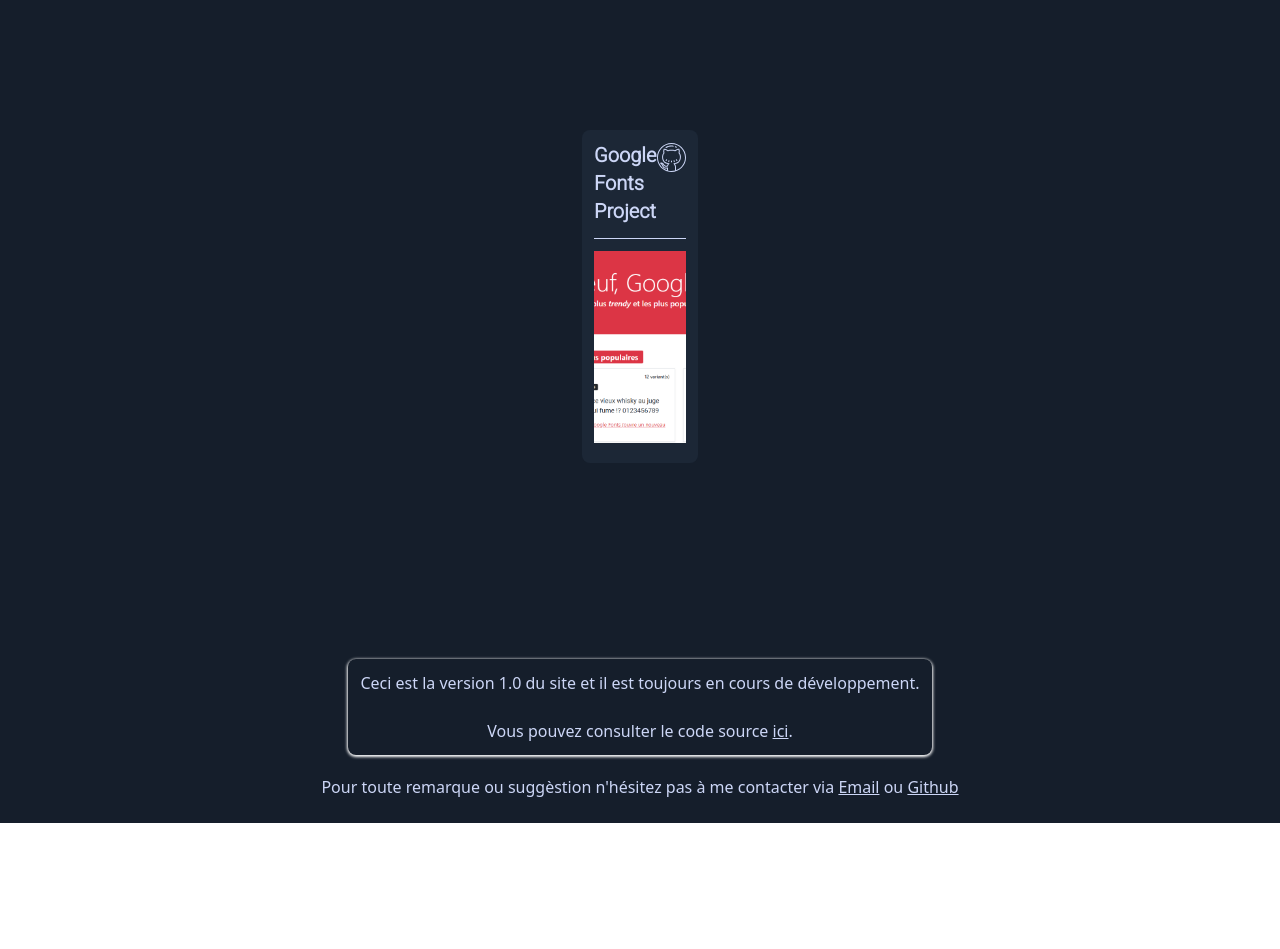
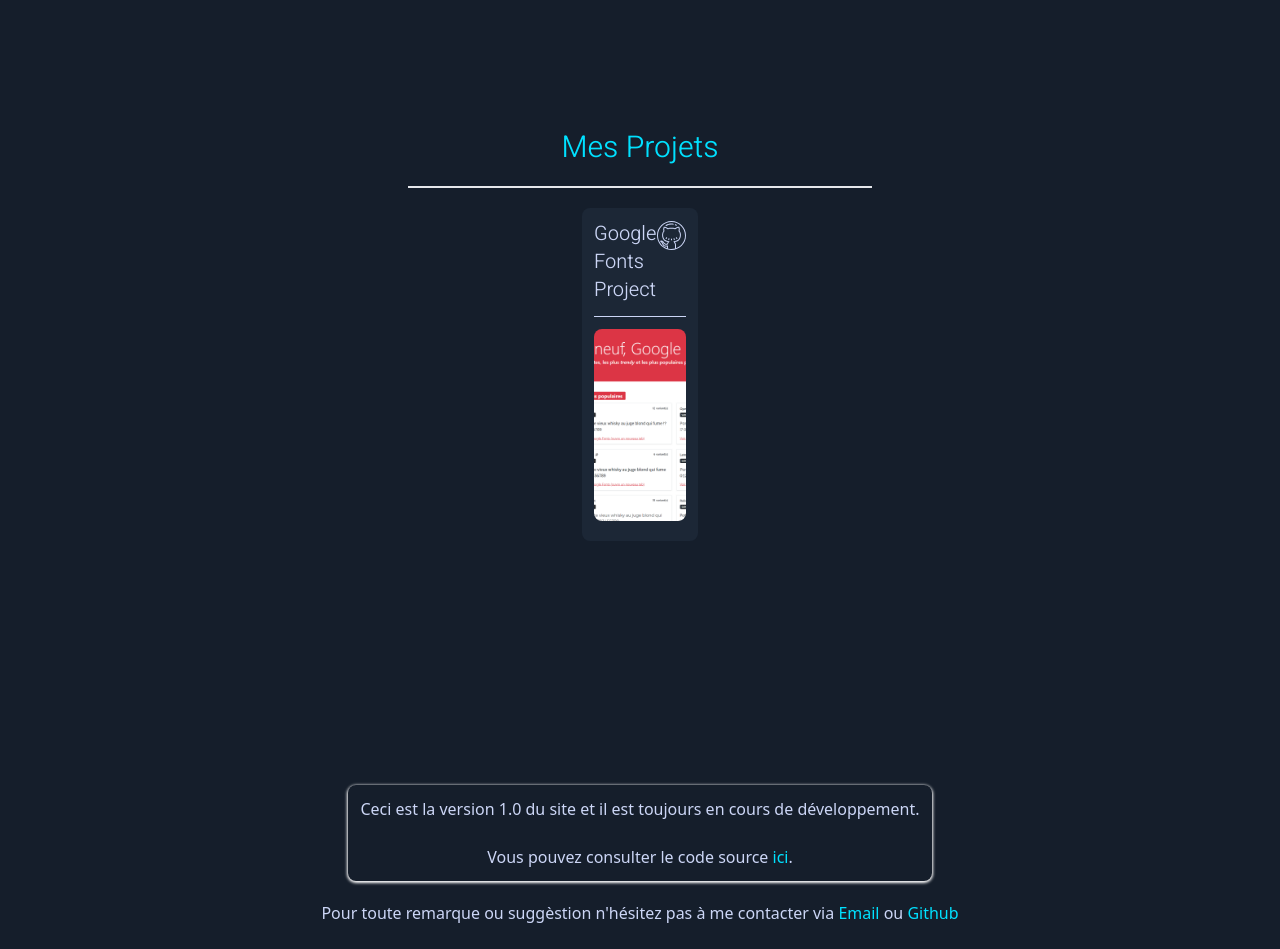
Before and after one commit to Gregory-Alexis/MyPortfolio, a React (Create React App) app: page / in a window 1280 px wide. Shown: the part 2360-3309 px from the top of the page. Before the commit the page ends 3183 px from the top, so only its background shows below. Built offline with nearby package versions, Linux system fonts and the light colour scheme.

Commit message:
in progress

```diff
--- a/src/App.js
+++ b/src/App.js
@@ -30,7 +30,7 @@
 	}, [])
 
 	return (
-		<section>
+		<section className="p-6" style={{ backgroundColor: "#151E2B" }}>
 			<div className="fixed w-full z-30 backdrop-filter backdrop-blur ">
 				<Header
 					handleToggleButton={handleToggleButton}
--- a/src/components/Footer.js
+++ b/src/components/Footer.js
@@ -1,9 +1,6 @@
 const Footer = () => {
 	return (
-		<footer
-			className="text-center text-sm md:text-base p-6 text-grey"
-			style={{ backgroundColor: "#151E2B" }}
-		>
+		<footer className="pt-24 text-center text-sm md:text-base  text-grey">
 			<div className="shadow-white p-3 rounded-lg inline-block mb-5">
 				<p>
 					Ceci est la version 1.0 du site et il est toujours en cours de
@@ -14,7 +11,8 @@
 					Vous pouvez consulter le code source{" "}
 					<a
 						href="https://github.com/Westindiess/MyPortfolio"
-						className="underline hover:text-blue-300"
+						// "underlinelink" voir fichier app.css
+						className="text-lightblue underlinelink"
 						rel="noopener noreferrer"
 						target="_blank"
 					>
@@ -28,7 +26,7 @@
 				Pour toute remarque ou suggèstion n'hésitez pas à me contacter via{" "}
 				<a
 					href="mailto:gregoryalexis.dev@gmail.com"
-					className="underline hover:text-blue-300"
+					className="text-lightblue underlinelink"
 					rel="noopener noreferrer"
 					target="_blank"
 				>
@@ -37,7 +35,7 @@
 				ou{" "}
 				<a
 					href="https://github.com/Westindiess"
-					className="underline hover:text-blue-300"
+					className="text-lightblue underlinelink"
 					rel="noopener noreferrer"
 					target="_blank"
 				>
--- a/src/components/Main.js
+++ b/src/components/Main.js
@@ -4,10 +4,7 @@
 
 const Main = () => {
 	return (
-		<section
-			style={{ backgroundColor: "#151E2B" }}
-			className="max-w-screen p-6"
-		>
+		<section>
 			<Intro />
 			<Infos />
 			<Projets />
--- a/src/components/ToggleNavbar.js
+++ b/src/components/ToggleNavbar.js
@@ -6,12 +6,12 @@
 			className="fixed right-0 top-0 flex h-screen items-center w-64 z-10 animate-right-to-left"
 			style={{ color: "#ccd6f6", backgroundColor: "#151E2B" }}
 		>
-			<ul className=" flex flex-col mt-2  md:flex-row text-2xl  w-screen">
+			<ul className="flex flex-col mt-2 text-2xl w-screen  md:flex-row">
 				<div
 					// "green-bg-link" le style des liens (Acceuil, Infos, Projet, Exp)  sur petit écran (voir fichier index.css)
 					className="blue-bg-link "
 				>
-					<li className=" my-5 md:mr-4 " onClick={handleToggleButton}>
+					<li className="my-5 md:mr-4 " onClick={handleToggleButton}>
 						<a href="#intro">Acceuil</a>
 					</li>
 				</div>
--- a/src/components/pages/Infos.js
+++ b/src/components/pages/Infos.js
@@ -10,7 +10,7 @@
 			}}
 		>
 			<div
-				className="text-sm mb-8 md:text-lg lg:text-xl text-grey xl:max-w-xl m-auto"
+				className="text-sm text-grey mb-8 m-auto md:text-lg lg:text-xl xl:max-w-xl"
 				data-aos="flip-right"
 			>
 				<h2
@@ -71,7 +71,7 @@
 						c'est ainsi, qu'à démarré mon aventure au sein de la formation{" "}
 						<a
 							href="https://alyra.fr/"
-							className=" underlinelink text-lightblue "
+							className="underlinelink text-lightblue "
 							rel="noopener noreferrer"
 							target="_blank"
 						>
--- a/src/components/pages/Intro.js
+++ b/src/components/pages/Intro.js
@@ -51,7 +51,7 @@
 							<img
 								src={Instalogo}
 								alt="instagram"
-								className="transform hover:scale-110 duration-300 md:w-12 md:h-12"
+								className="intro-icons-style"
 								width="40"
 								height="40"
 							/>
@@ -66,7 +66,8 @@
 							<img
 								src={Linkelogo}
 								alt="linkedin"
-								className=" transform hover:scale-110 duration-300 ml-4 md:w-12 md:h-12"
+								// "intro-icons-style" style des icones sur la page d'acceuil (voir fichier index.css)
+								className="intro-icons-style ml-4"
 								width="40"
 								height="40"
 							/>
@@ -81,7 +82,7 @@
 							<img
 								src={Gitlogo}
 								alt="github"
-								className="transform hover:scale-110 duration-300 ml-4 md:w-12 md:h-12"
+								className="intro-icons-style ml-4"
 								width="40"
 								height="40"
 							/>
--- a/src/components/pages/Projets.js
+++ b/src/components/pages/Projets.js
@@ -3,32 +3,34 @@
 const Projets = () => {
 	return (
 		<article
-			className="lg:px-96 lg:py-32 flex justify-center "
+			className="pt-24 lg:px-96 lg:py-32"
 			id="projets"
 			style={{
 				fontFamily: "Heebo",
 				color: "#8892b0",
 			}}
 		>
-			<div class=" w-full  flex flex-wrap justify-center items-center gap-3 py-5 ">
-				<div class="md:w-1/4 rounded-lg  p-3 text-grey bg-lightgrey hover:shadow-grey transform hover:scale-105 duration-300">
+			<div className="text-sm md:text-base lg:text-lg ">
+				<h2 className="text-center text-xl border-b-2 p-5 text-lightblue md:text-2xl lg:text-2xl xl:text-3xl">
+					Mes Projets
+				</h2>
+				<div className="w-full flex flex-wrap justify-center items-center gap-3 py-5 ">
+					<div className="rounded-lg p-3 text-grey bg-lightgrey h-68 duration-300 transform hover:shadow-grey hover:scale-105 md:w-1/4">
 						<a
 							href="https://google-font.netlify.app/"
 							alt="image projet google font"
 							rel="noopener noreferrer"
 							target="_blank"
 						>
-						<div class="mb-3 pb-3 border-b border-1 border-grey flex justify-between ">
-							<h3 class="text-xl font-semibold text-shadow">
-								Google Fonts Project
-							</h3>
+							<div className="mb-3 pb-3 border-b border-1 border-grey flex justify-between ">
+								<h3 className="text-xl">Google Fonts Project</h3>
 								<a
 									href="https://github.com/Westindiess/MyPortfolio"
 									rel="noopener noreferrer"
 									target="_blank"
 								>
 									<svg
-									className="hover:stroke-lightblue w-8 h-8 stroke-current "
+										className=" w-8 h-8 stroke-current hover:stroke-lightblue "
 										fill="#ccd6f6"
 										xmlns="http://www.w3.org/2000/svg"
 										viewBox="0 0 64 64"
@@ -41,10 +43,11 @@
 							</div>
 							<img
 								src={GoogleFont}
-							alt="image1"
-							class="w-full h-48 object-cover mb-2"
+								alt="google font project"
+								className="w-full h-48 object-cover mb-2 rounded-lg"
 							/>
 						</a>
+					</div>
 				</div>
 			</div>
 		</article>
--- a/src/index.css
+++ b/src/index.css
@@ -21,3 +21,7 @@
 .acceuil {
 	@apply flex items-center justify-center;
 }
+
+.intro-icons-style {
+	@apply transform hover:scale-110 duration-300 md:w-12 md:h-12;
+}
```
Also changed, not shown: src/assets/GoogleFont.png. Lines whose indentation alone changed are shown as unchanged.
